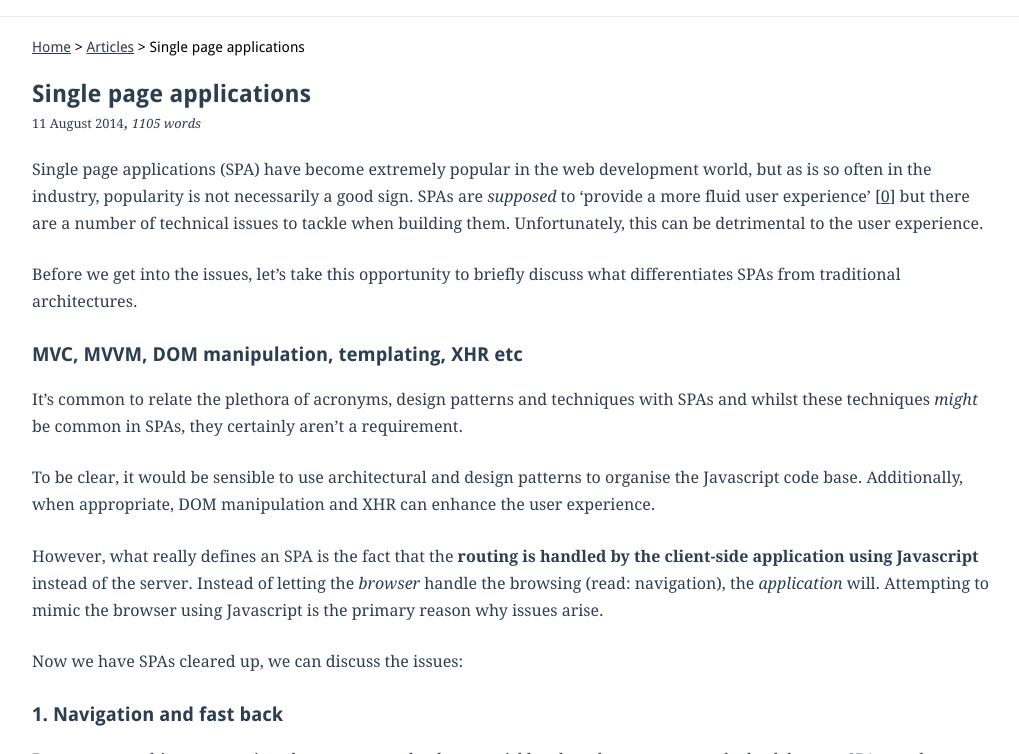
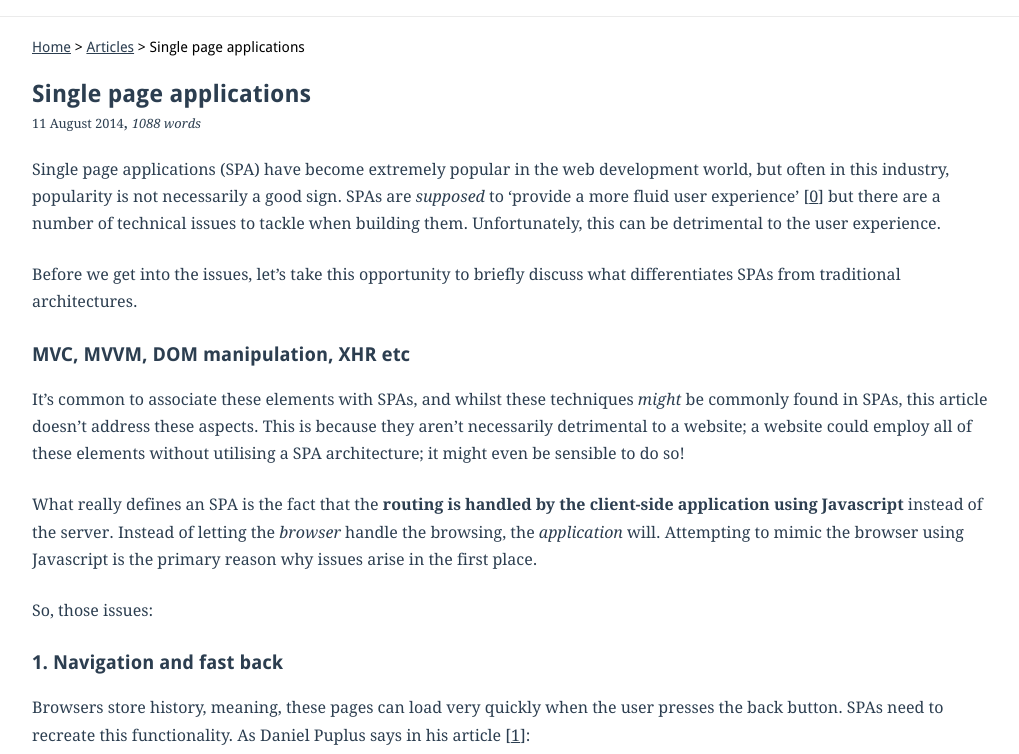
Before and after one commit to adamsilver/adamsilver.io-jekyll, a Jekyll site: the page built from _posts/2014-08-11-single-page-applications.md, in a window 1280 px wide and 900 px high, cut to the strip 146-900 px from the top of the window. Shown: the whole strip, without its empty margins (128-1147 px from the left). Built offline with Jekyll 4.4.1, drawn with Linux system fonts in a browser that asks for light colours; Markdown is read by kramdown in place of the engine named in the settings; some of the changed text lies outside the part shown.

Commit message:
improved article

```diff
--- a/_posts/2014-08-11-single-page-applications.md
+++ b/_posts/2014-08-11-single-page-applications.md
@@ -5,19 +5,17 @@ date:   2014-08-11 09:00:01
 categories: js
 ---
 
-Single page applications (SPA) have become extremely popular in the web development world, but as is so often in the industry, popularity is not necessarily a good sign. SPAs are *supposed* to 'provide a more fluid user experience' [[0](#ref0)] but there are a number of technical issues to tackle when building them. Unfortunately, this can be detrimental to the user experience.
+Single page applications (SPA) have become extremely popular in the web development world, but often in this industry, popularity is not necessarily a good sign. SPAs are *supposed* to 'provide a more fluid user experience' [[0](#ref0)] but there are a number of technical issues to tackle when building them. Unfortunately, this can be detrimental to the user experience.
 
 Before we get into the issues, let's take this opportunity to briefly discuss what differentiates SPAs from traditional architectures.
 
-## MVC, MVVM, DOM manipulation, templating, XHR etc
+## MVC, MVVM, DOM manipulation, XHR etc
 
-It's common to relate the plethora of acronyms, design patterns and techniques with SPAs and whilst these techniques *might* be common in SPAs,	 they certainly aren't a requirement.
+It's common to associate these elements with SPAs, and whilst these techniques *might* be commonly found in SPAs, this article doesn't address these aspects. This is because they aren't necessarily detrimental to a website; a website could employ all of these elements without utilising a SPA architecture; it might even be sensible to do so!
 
-To be clear, it would be sensible to use architectural and design patterns to organise the Javascript code base. Additionally, when appropriate, DOM manipulation and XHR can enhance the user experience.
+What really defines an SPA is the fact that the **routing is handled by the client-side application using Javascript** instead of the server. Instead of letting the *browser* handle the browsing, the *application* will. Attempting to mimic the browser using Javascript is the primary reason why issues arise in the first place.
 
-However, what really defines an SPA is the fact that the **routing is handled by the client-side application using Javascript** instead of the server. Instead of letting the *browser* handle the browsing (read: navigation), the *application* will. Attempting to mimic the browser using Javascript is the primary reason why issues arise.
-
-Now we have SPAs cleared up, we can discuss the issues:
+So, those issues:
 
 ## 1. Navigation and fast back
 
@@ -75,11 +73,9 @@ Unfortunately, this leads to the requirement to load CSS and JS for certain page
 
 ## Summary
 
-SPAs are meant to provide a better experience. It is therefore ironic that SPAs require significantly more development effort with a result that is detrimental to the user experience.
+SPAs are meant to provide a better experience. It is therefore ironic that SPAs require significantly more development effort, with a result that is detrimental to the user experience. Javascript is never going to do it better than the browser! Websites can still have rich-user interfaces without cramming the entire site into one document.
 
-Websites can still have rich-user interfaces without cramming the entire site into one document. All of the issues described in this article arise due to the choice of architecting a website as as an SPA.
-
-Furthermore, it is interesting to note that sites, such as Twitter [[5](#ref5)] and Lifehacker [[6](#ref6)], realised the SPA architecture was a mistake and have since reverted their architectures. Remember, **avoiding the SPA architecture avoids the pitfalls**.
+Furthermore, it is interesting to note that sites, such as Twitter [[5](#ref5)] and Lifehacker [[6](#ref6)], realised the SPA architecture was a mistake and have since reverted their architectures. The issues described in this article are self-induced. Remember, **avoiding the SPA architecture avoids the issues**.
 
 <dl>
 	<dt><a name="ref0"></a>[0]</dt>
```
